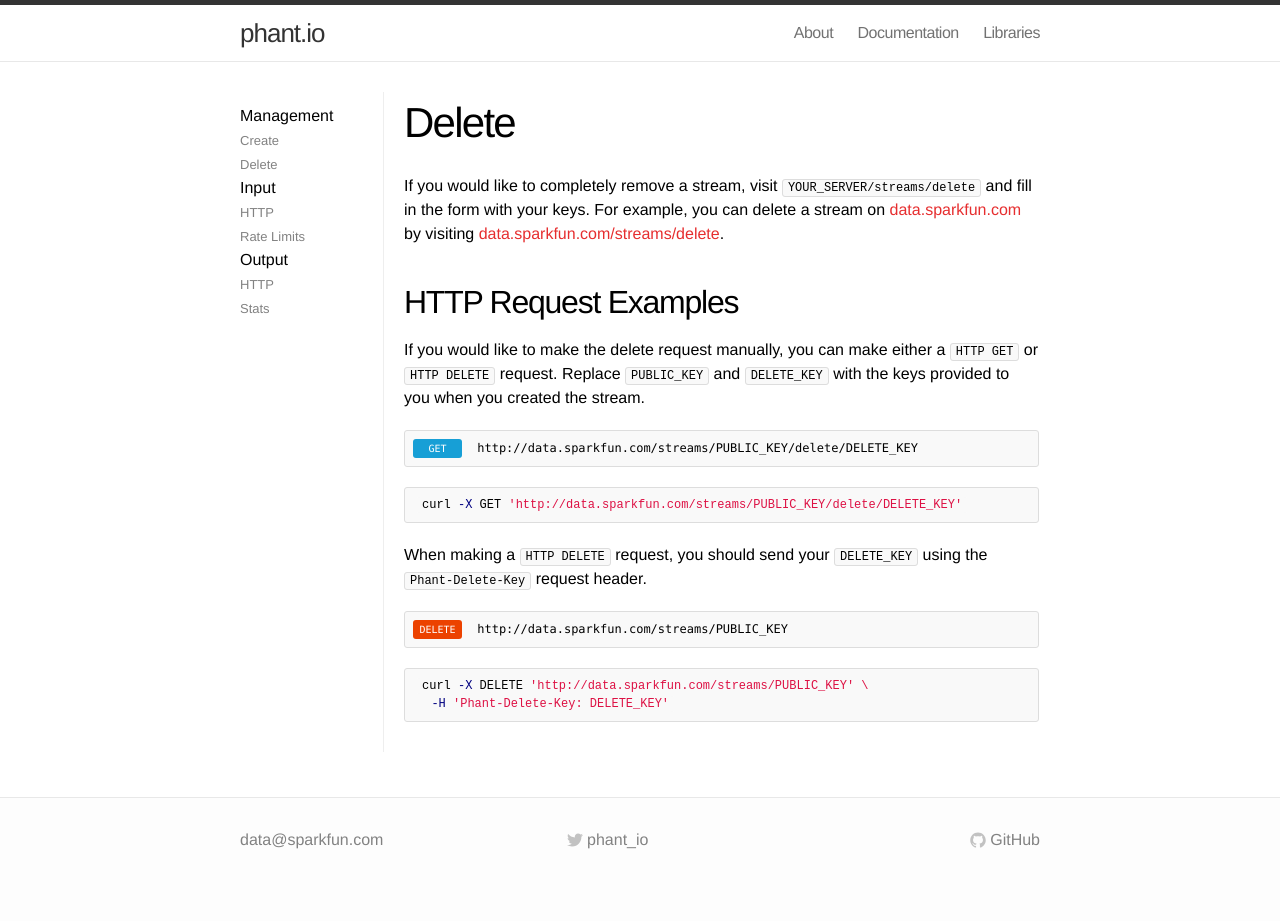
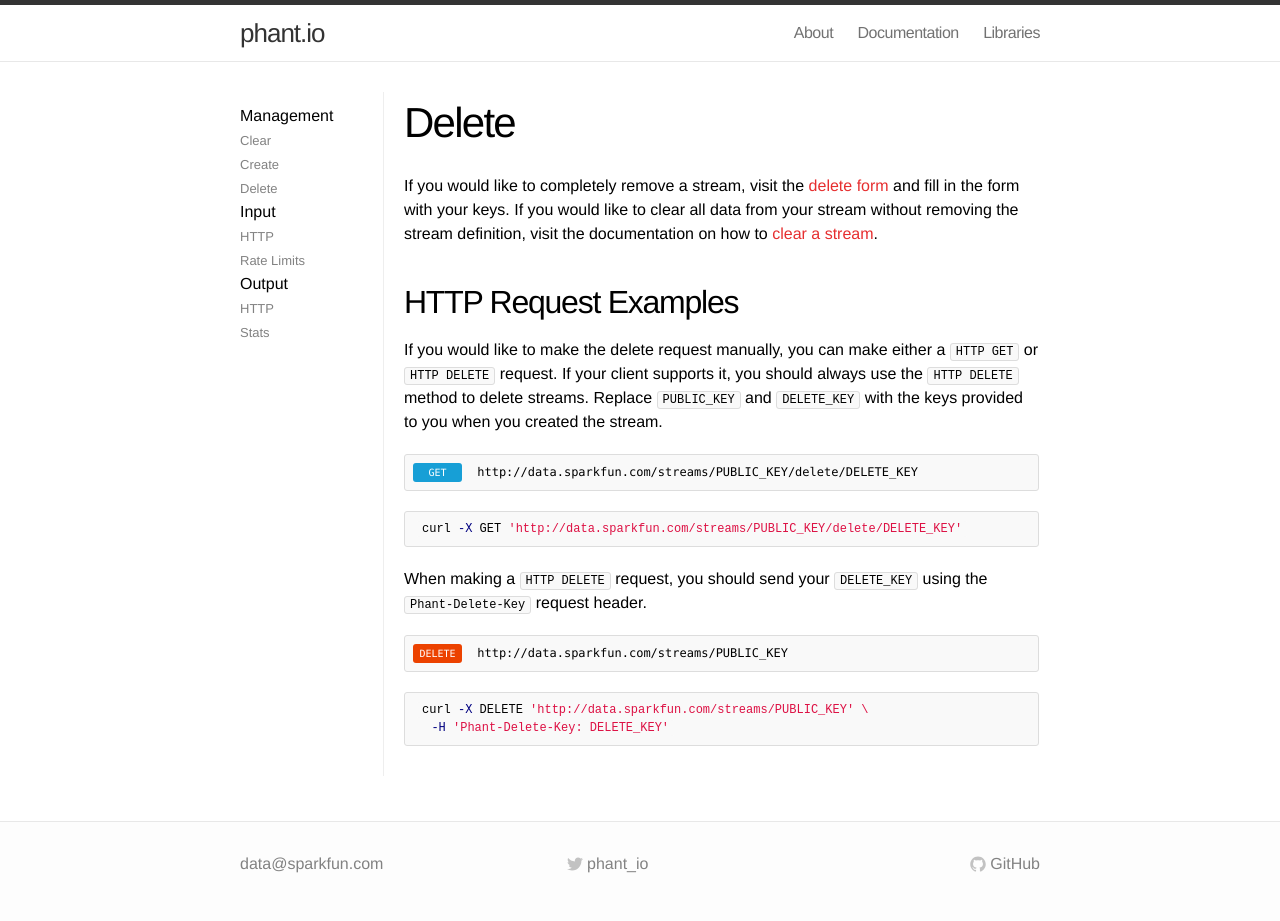
Before and after one commit to sparkfun/phant-docs, a Jekyll site: the page built from docs/management/delete.md, in a window 1280 px wide. Built offline with Jekyll 4.4.1, drawn with Linux system fonts in a browser that asks for light colours; before the commit the page ends 900 px from its top, so only the background shows below that.

Commit message:
adds clear docs

```diff
--- a/_layouts/docs.html
+++ b/_layouts/docs.html
@@ -7,6 +7,8 @@ layout: default
   <div class="docs-col-1">
 
     <div class="toc">
+
+      <h2 class="toc-mobile-header">Documentation</h2>
 
       <div class="section">
         <h5>Management</h5>
--- a/css/main.css
+++ b/css/main.css
@@ -183,17 +183,21 @@ a.more {
 /* docs */
 /* ----------------------------------------------------------*/
 
-.docs .docs-col-1 .toc {
+.docs .toc {
   padding-top: 12px;
 }
 
-.docs .docs-col-1 .toc ul {
+.docs .toc ul {
   list-style: none;
 }
 
-.docs .docs-col-1 .toc ul li a {
+.docs .toc ul li a {
   color: #828282;
   font-size: 13px;
+}
+
+.docs .toc-mobile-header {
+  display: none;
 }
 
 .docs .docs-col-1 {
@@ -455,6 +459,12 @@ div.url .DELETE {
     margin-top: -15px;
   }
 
+  .docs .toc-mobile-header {
+    display: block;
+    font-size: 25px;
+    margin-bottom: 8px;
+  }
+
   .docs .docs-col-1 {
     float: left;
     width: 100%;
--- a/docs/management/delete.md
+++ b/docs/management/delete.md
@@ -5,14 +5,15 @@ docs: Management
 order: 2
 ---
 
-If you would like to completely remove a stream, visit `YOUR_SERVER/streams/delete` and fill in the form with
-your keys.  For example, you can delete a stream on [data.sparkfun.com](http://data.sparkfun.com) by visiting
-[data.sparkfun.com/streams/delete](https://data.sparkfun.com/streams/delete).
+If you would like to completely remove a stream, visit the [delete form](https://data.sparkfun.com/streams/delete)
+and fill in the form with your keys.  If you would like to clear all data from your stream without removing
+the stream definition, visit the documentation on how to [clear a stream](/docs/management/clear).
 
 ## HTTP Request Examples
 
 If you would like to make the delete request manually, you can make either a `HTTP GET` or `HTTP DELETE`
-request.  Replace `PUBLIC_KEY` and `DELETE_KEY` with the keys provided to you when you created the stream.
+request. If your client supports it, you should always use the `HTTP DELETE` method to delete streams. Replace
+`PUBLIC_KEY` and `DELETE_KEY` with the keys provided to you when you created the stream.
 
 <div class="url">
   <span class="method GET">GET</span>
```
Also changed, not shown: docs/management/clear.md (added, +38 -0 lines).
